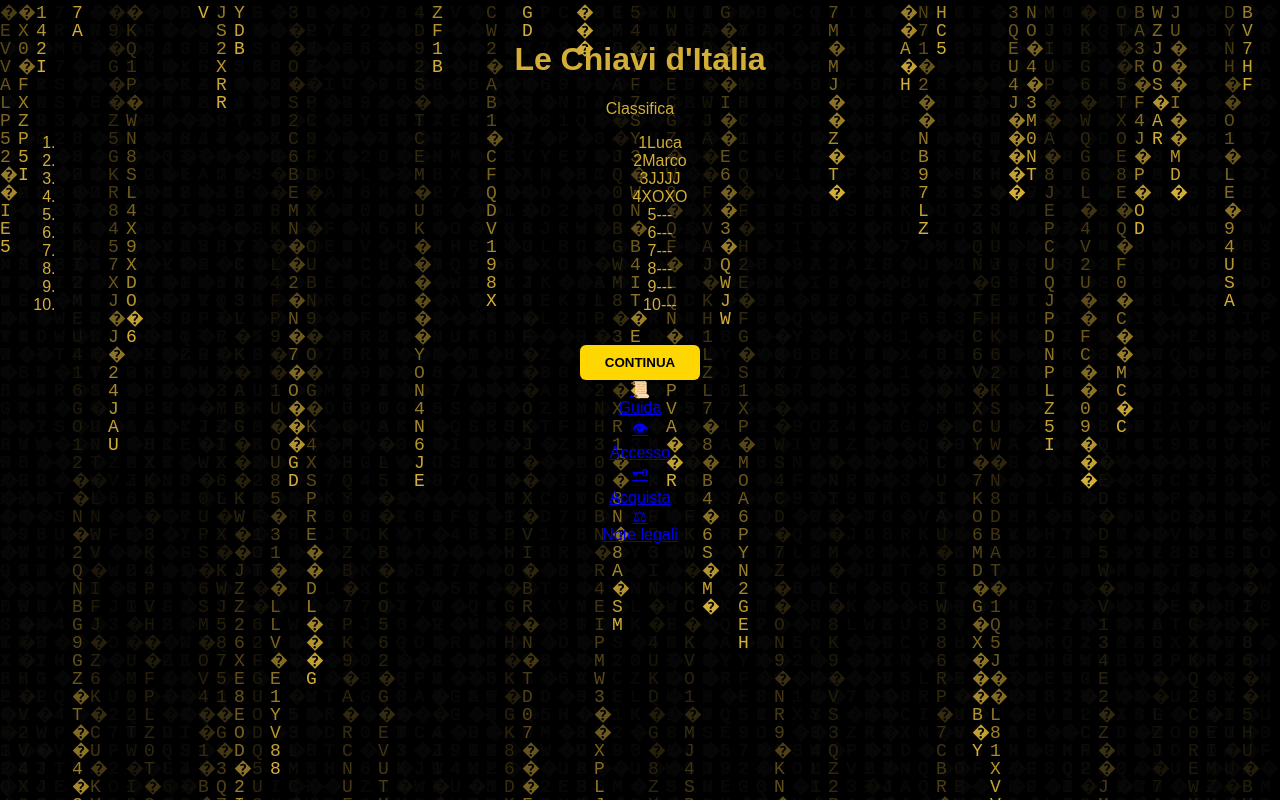
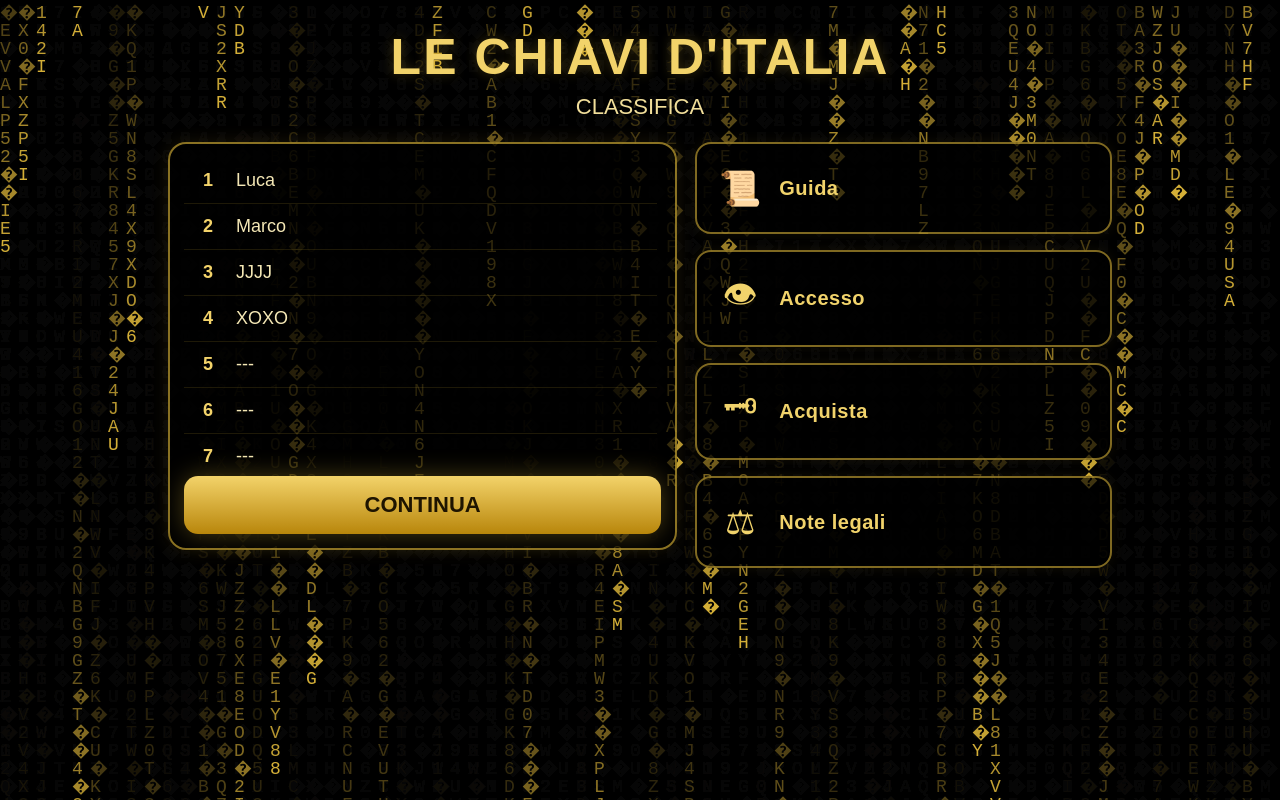
Before and after one commit to pintusthomas78-web/Le-Chiavi-d-Italia, a plain HTML site: page hub.html in a window 1280 px wide. Drawn offline with Linux system fonts and the light colour scheme.

Commit message:
Update style.css

```diff
--- a/style.css
+++ b/style.css
@@ -1,8 +1,14 @@
+* {
+  box-sizing: border-box;
+}
+
 body {
   margin: 0;
-  background: black;
+  background: #000;
   color: #d4af37;
   font-family: Arial, sans-serif;
+  min-height: 100vh;
+  overflow-x: hidden;
 }
 
 canvas {
@@ -14,78 +20,254 @@ canvas {
 .overlay {
   position: relative;
   z-index: 2;
-  text-align: center;
-  padding: 20px;
+  min-height: 100vh;
 }
 
-/* CLASSIFICA */
-.leaderboard-box {
-  width: 90%;
-  max-width: 700px;
-  margin: auto;
-  background: rgba(0,0,0,0.8);
-  border: 2px solid gold;
-  border-radius: 15px;
-  padding: 15px;
+/* PRIMA SCHERMATA */
+.page-intro .overlay {
+  display: flex;
+  align-items: center;
+  justify-content: center;
+  padding: 24px;
 }
 
-.leaderboard-box h2 {
-  margin-bottom: 10px;
+.intro-box {
+  width: min(92vw, 760px);
+  text-align: center;
+  background: rgba(0, 0, 0, 0.50);
+  border: 2px solid rgba(212, 175, 55, 0.35);
+  border-radius: 24px;
+  padding: 42px 24px 36px;
+  box-shadow: 0 0 24px rgba(212, 175, 55, 0.12);
 }
 
-.leaderboard-table {
-  width: 100%;
-  border-collapse: collapse;
-  font-size: 14px;
+.site-title {
+  margin: 0 0 12px;
+  font-size: clamp(34px, 7vw, 62px);
+  letter-spacing: 3px;
+  text-transform: uppercase;
+  color: #f4d676;
+  text-shadow: 0 0 14px rgba(212, 175, 55, 0.3);
 }
 
-.leaderboard-table th,
-.leaderboard-table td {
-  padding: 6px 4px;
+.site-subtitle {
+  margin: 0 0 24px;
+  font-size: clamp(18px, 3vw, 28px);
+  color: #f3e5a5;
 }
 
-.leaderboard-table th {
-  font-size: 12px;
+.egypt-quote {
+  width: min(92%, 620px);
+  margin: 0 auto 30px;
+  color: #f4e2a1;
+  font-size: clamp(18px, 2.6vw, 28px);
+  line-height: 1.8;
+  font-style: italic;
+  text-shadow: 0 0 10px rgba(212, 175, 55, 0.16);
 }
 
-.leaderboard-table td:nth-child(2) {
+.egypt-btn {
+  padding: 16px 42px;
+  min-width: 220px;
+  border: none;
+  border-radius: 14px;
+  background: linear-gradient(180deg, #f3d36a, #b8860b);
+  color: #1e1400;
+  font-size: 22px;
+  font-weight: bold;
+  cursor: pointer;
+  box-shadow: 0 0 24px rgba(212, 175, 55, 0.35);
+  transition: 0.2s ease;
+}
+
+.egypt-btn:hover {
+  transform: scale(1.04);
+  box-shadow: 0 0 32px rgba(212, 175, 55, 0.55);
+}
+
+.enter-btn {
+  font-size: 26px;
+  min-width: 250px;
+  padding: 18px 46px;
+}
+
+/* SECONDA SCHERMATA */
+.page-hub .overlay {
+  padding: 28px 18px 40px;
+}
+
+.hub-sketch-layout {
+  width: min(96vw, 980px);
+  margin: 0 auto;
+}
+
+.hub-title {
+  margin: 0;
+  text-align: center;
+  font-size: clamp(30px, 5vw, 50px);
+  color: #f2d36a;
+  text-transform: uppercase;
+  letter-spacing: 2px;
+  text-shadow: 0 0 12px rgba(212, 175, 55, 0.28);
+}
+
+.hub-subtitle {
+  text-align: center;
+  margin-top: 8px;
+  margin-bottom: 22px;
+  font-size: 22px;
+  color: #f1de9a;
+  text-transform: uppercase;
+}
+
+.hub-main-grid {
+  display: grid;
+  grid-template-columns: 1.1fr 0.9fr;
+  gap: 18px;
+  align-items: start;
+}
+
+.ranking-panel {
+  background: rgba(0, 0, 0, 0.70);
+  border: 2px solid rgba(212, 175, 55, 0.65);
+  border-radius: 18px;
+  padding: 14px;
+  box-shadow: 0 0 18px rgba(212, 175, 55, 0.12);
+}
+
+.ranking-scroll {
+  max-height: 38vh;
+  overflow-y: auto;
+  padding-right: 4px;
+}
+
+.ranking-list {
+  list-style: none;
+  margin: 0;
+  padding: 0;
+}
+
+.ranking-list li {
+  display: grid;
+  grid-template-columns: 36px 1fr;
+  gap: 10px;
+  align-items: center;
+  padding: 12px 6px;
+  border-bottom: 1px solid rgba(212, 175, 55, 0.14);
+  color: #f4e7b5;
+  font-size: 18px;
+}
+
+.ranking-list li:last-child {
+  border-bottom: none;
+}
+
+.pos {
+  text-align: center;
+  font-weight: bold;
+  color: #f3d36a;
+}
+
+.name {
   text-align: left;
 }
 
-/* BOTTONI */
-.egypt-btn {
-  margin-top: 15px;
-  padding: 10px 25px;
-  background: gold;
-  border: none;
-  cursor: pointer;
-  font-weight: bold;
-  border-radius: 6px;
+.continue-btn {
+  width: 100%;
+  margin-top: 14px;
 }
 
-.big-btn {
-  font-size: 18px;
+.side-buttons {
+  display: grid;
+  grid-template-columns: 1fr;
+  gap: 16px;
 }
 
-/* MENU */
-.menu-grid {
-  margin-top: 20px;
-  display: grid;
-  grid-template-columns: 1fr 1fr;
-  gap: 15px;
+.side-card {
+  min-height: 92px;
+  background: rgba(0, 0, 0, 0.70);
+  border: 2px solid rgba(212, 175, 55, 0.60);
+  border-radius: 16px;
+  color: #f1d36b;
+  text-decoration: none;
+  display: flex;
+  align-items: center;
+  justify-content: flex-start;
+  gap: 16px;
+  padding: 18px 20px;
+  box-shadow: 0 0 14px rgba(212, 175, 55, 0.08);
+  transition: 0.2s ease;
 }
 
-.menu-item {
-  background: rgba(0,0,0,0.8);
-  border: 1px solid gold;
-  padding: 20px;
-  border-radius: 10px;
-  font-size: 25px;
-  cursor: pointer;
+.side-card:hover {
+  background: rgba(33, 22, 4, 0.94);
+  transform: translateY(-2px);
 }
 
-.menu-item span {
-  display: block;
-  margin-top: 10px;
-  font-size: 14px;
+.side-icon {
+  font-size: 34px;
+  width: 46px;
+  text-align: center;
+  flex-shrink: 0;
 }
+
+.side-label {
+  font-size: 20px;
+  font-weight: bold;
+  letter-spacing: 0.5px;
+}
+
+/* SCROLL BAR */
+.ranking-scroll::-webkit-scrollbar {
+  width: 8px;
+}
+
+.ranking-scroll::-webkit-scrollbar-track {
+  background: rgba(255, 255, 255, 0.05);
+  border-radius: 10px;
+}
+
+.ranking-scroll::-webkit-scrollbar-thumb {
+  background: rgba(212, 175, 55, 0.7);
+  border-radius: 10px;
+}
+
+/* RESPONSIVE */
+@media (max-width: 860px) {
+  .hub-main-grid {
+    grid-template-columns: 1fr;
+  }
+
+  .ranking-scroll {
+    max-height: 32vh;
+  }
+
+  .side-buttons {
+    grid-template-columns: 1fr 1fr;
+  }
+}
+
+@media (max-width: 560px) {
+  .side-buttons {
+    grid-template-columns: 1fr;
+  }
+
+  .side-card {
+    min-height: 84px;
+    padding: 16px;
+  }
+
+  .side-label {
+    font-size: 18px;
+  }
+
+  .ranking-list li {
+    font-size: 17px;
+    padding: 10px 4px;
+  }
+
+  .egypt-btn {
+    min-width: 190px;
+    font-size: 20px;
+  }
+}
```
